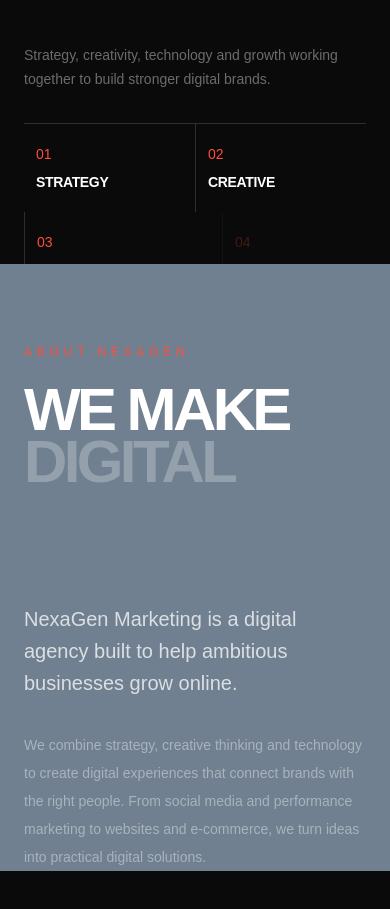
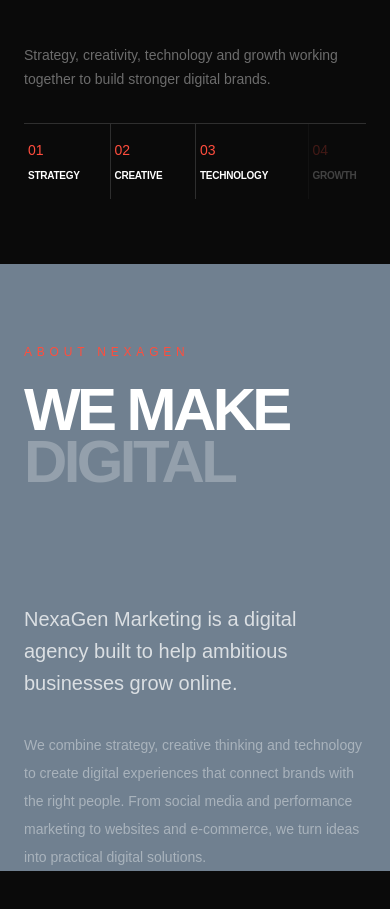
Before and after one commit to shahrukh888/nexagen-marketing, a Next.js app: page / in a window 390 px wide. Shown: the part 2768-3677 px from the top of the page. Built offline with nearby package versions, Linux system fonts and the light colour scheme.

Commit message:
Fix capabilities mobile layout

```diff
--- a/components/Capabilities.jsx
+++ b/components/Capabilities.jsx
@@ -130,7 +130,7 @@
 
               {/* CAPABILITIES */}
 
-              <div className="grid w-full grid-cols-2 border-t border-white/15 sm:grid-cols-4 lg:flex lg:w-[48%] lg:border-t-0">
+              <div className="grid w-full grid-cols-4 border-t border-white/15 lg:flex lg:w-[48%] lg:border-t-0">
 
                 {capabilities.map((capability, index) => {
 
@@ -154,7 +154,7 @@
                   return (
                     <div
                       key={capability.number}
-                      className={`min-w-0 px-3 py-5 sm:px-4 sm:py-4 lg:flex-1 lg:py-0 ${
+                      className={`min-w-0 px-1 py-4 sm:px-4 sm:py-4 lg:flex-1 lg:py-0 ${
                         index !== 0
                           ? "border-l border-white/15"
                           : ""
@@ -173,7 +173,7 @@
                         {capability.number}
                       </span>
 
-                      <h3 className="mt-2 text-sm font-semibold tracking-tight text-white">
+                      <h3 className="mt-2 text-[10px] font-semibold tracking-tight text-white sm:text-sm">
                         {capability.title}
                       </h3>
 
```
